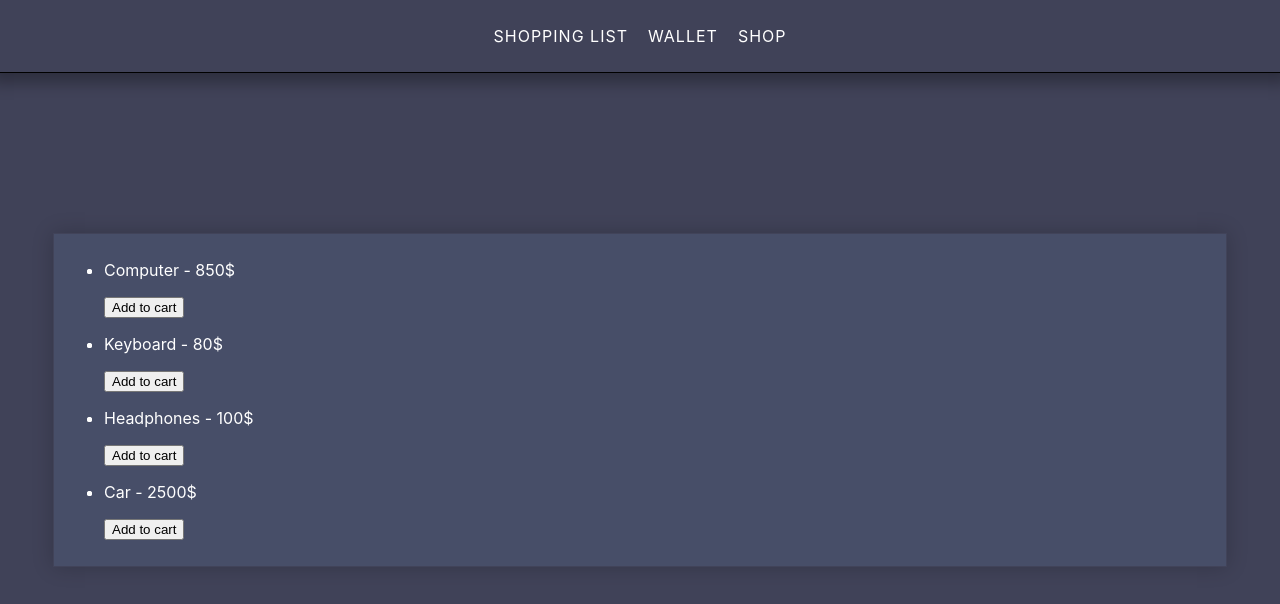
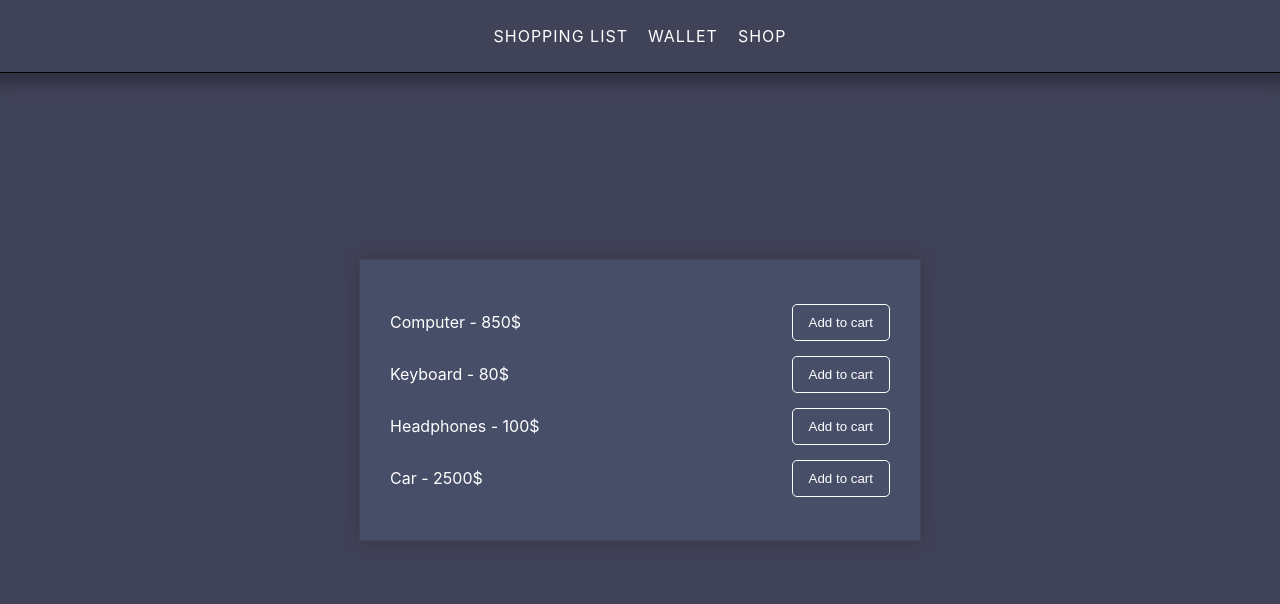
Before and after one commit to KacperNlp/shopping-list, a React (Create React App) app: page /shop in a window 1280 px wide. Shown: the top 604 px of the page. Built offline with nearby package versions, Linux system fonts and the light colour scheme.

Commit message:
Created Button component

```diff
--- /dev/null
+++ b/src/components/Button.css
@@ -0,0 +1,14 @@
+.button {
+    padding: 10px 16px;
+    border: 1px solid #fff;
+    background: #474E68;
+    color: #fff;
+    border-radius: 5px;
+    transition: .4s;
+}
+
+.button:hover {
+    background: #fff;
+    color: #474E68;
+    cursor: pointer;
+}
--- /dev/null
+++ b/src/components/Button.jsx
@@ -0,0 +1,13 @@
+import "./Button.css";
+
+const Button = ({ text, functionOnClick, classes }) => {
+  const buttonClasses = classes ? `button ${classes}` : "button";
+
+  return (
+    <button className={buttonClasses} onClick={functionOnClick}>
+      {text}
+    </button>
+  );
+};
+
+export default Button;
--- a/src/components/Content.css
+++ b/src/components/Content.css
@@ -9,7 +9,8 @@
 
 
 @media (min-width: 650px) {
-    .content:has(> .wallet) {
-        width: 400px;
+    .content {
+        width: 500px;
+        padding: 20px 30px;
     }
 }
--- a/src/components/Content.jsx
+++ b/src/components/Content.jsx
@@ -49,7 +49,7 @@ class Content extends Component {
   updateCart = (name, price) => {
     const { cart } = this.state;
 
-    if (!cart || cart.filter((prodcut) => prodcut.name === name).length)
+    if (!cart || !cart.filter((prodcut) => prodcut.name === name).length)
       return [...cart, { name, price, count: 1 }];
 
     const newCart = cart.map(
--- /dev/null
+++ b/src/components/Product.css
@@ -0,0 +1,5 @@
+.product-list-element {
+    display: flex;
+    justify-content: space-between;
+    align-items: center;
+}
--- a/src/components/Product.jsx
+++ b/src/components/Product.jsx
@@ -1,16 +1,18 @@
+import Button from "./Button";
+import "./Product.css";
+
 const Product = ({ name, price, addToCart }) => {
   return (
     <li className="product-list-element">
       <p className="product-name">
         {name} <span className="product-price">- {price}$</span>
       </p>
-      <button
-        onClick={() => {
+      <Button
+        text="Add to cart"
+        functionOnClick={() => {
           addToCart(name, price);
         }}
-      >
-        Add to cart
-      </button>
+      />
     </li>
   );
 };
--- a/src/components/Shop.css
+++ b/src/components/Shop.css
@@ -0,0 +1,4 @@
+.shop-list {
+    padding: 0;
+    list-style: none;
+}
--- a/src/components/Shop.jsx
+++ b/src/components/Shop.jsx
@@ -1,19 +1,20 @@
 import Product from "./Product";
+
+import "./Shop.css";
 
 const Shop = ({ products, addToCart }) => {
   const productsList = products.map((product, id) => (
-    <li className="shop-product" key={id}>
-      <Product
-        name={product.name}
-        price={product.price}
-        addToCart={addToCart}
-      />
-    </li>
+    <Product
+      name={product.name}
+      price={product.price}
+      addToCart={addToCart}
+      key={id}
+    />
   ));
 
   return (
     <div className="shop">
-      <ul>{productsList}</ul>
+      <ul className="shop-list">{productsList}</ul>
     </div>
   );
 };
--- a/src/components/ShoppingList.jsx
+++ b/src/components/ShoppingList.jsx
@@ -1,4 +1,4 @@
-import ShoppingListProduct from "./ShoppingListProdcut";
+import ShoppingListProduct from "./ShoppingListProduct";
 
 const ShoppingList = ({ cart }) => {
   const productsInCart = cart.map(({ name, price, count }) => {
--- a/src/components/ShoppingListProdcut.jsx
+++ /dev/null
@@ -1,16 +0,0 @@
-const ShoppingListProduct = ({ name, price, count, onRemoveFromCart }) => {
-  return (
-    <li>
-      <p>
-        <span>{name}</span>
-        <span>{price}</span>
-        <span>{count}</span>
-      </p>
-      <button onClick={() => console.log("Remove from cart!")}>
-        Remove from Cart
-      </button>
-    </li>
-  );
-};
-
-export default ShoppingListProduct;
--- /dev/null
+++ b/src/components/ShoppingListProduct.jsx
@@ -0,0 +1,21 @@
+import "./ShoppingListProduct.css";
+
+const ShoppingListProduct = ({ name, price, count, onRemoveFromCart }) => {
+  return (
+    <li className="shopping-list-prodcut">
+      <p>
+        <span className="shopping-list-prodcut-name">{name}</span>
+        <span className="shopping-list-prodcut-price">{price}$</span>
+        <span className="shopping-list-prodcut-count">[{count}]</span>
+      </p>
+      <button
+        onClick={() => console.log("Remove from cart!")}
+        className="button"
+      >
+        Remove from Cart
+      </button>
+    </li>
+  );
+};
+
+export default ShoppingListProduct;
```
Also changed, not shown: src/components/ShoppingListProduct.css (added).
